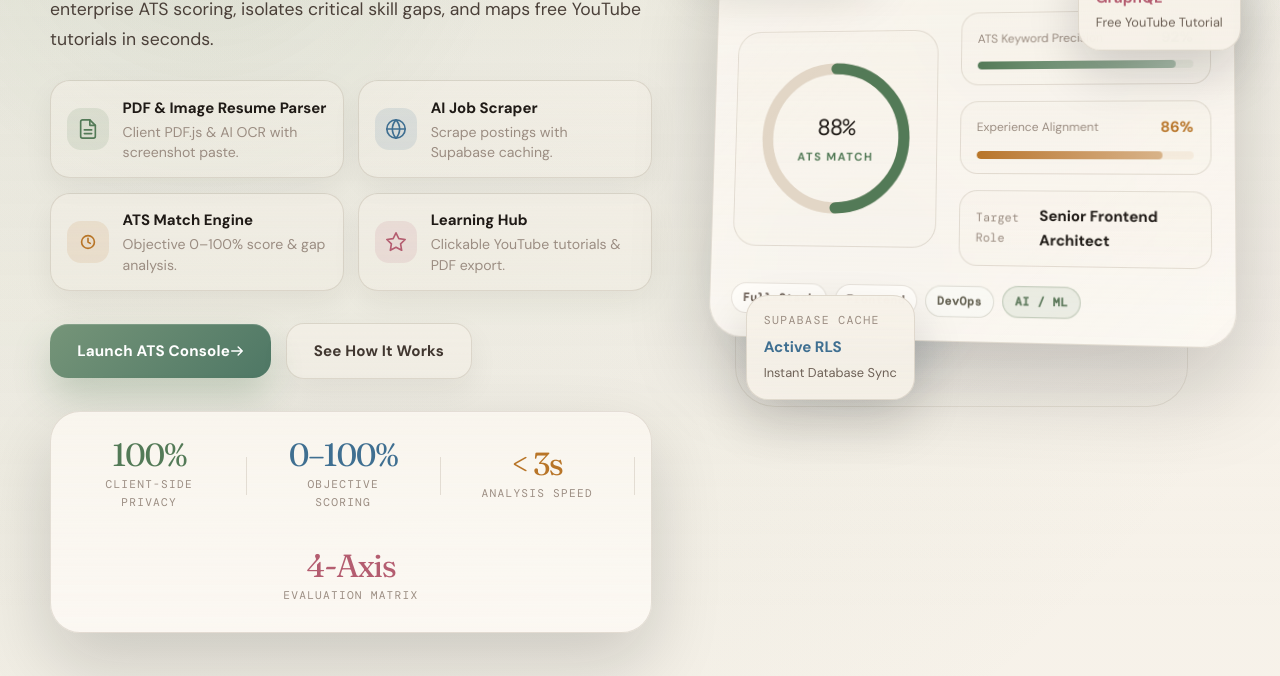
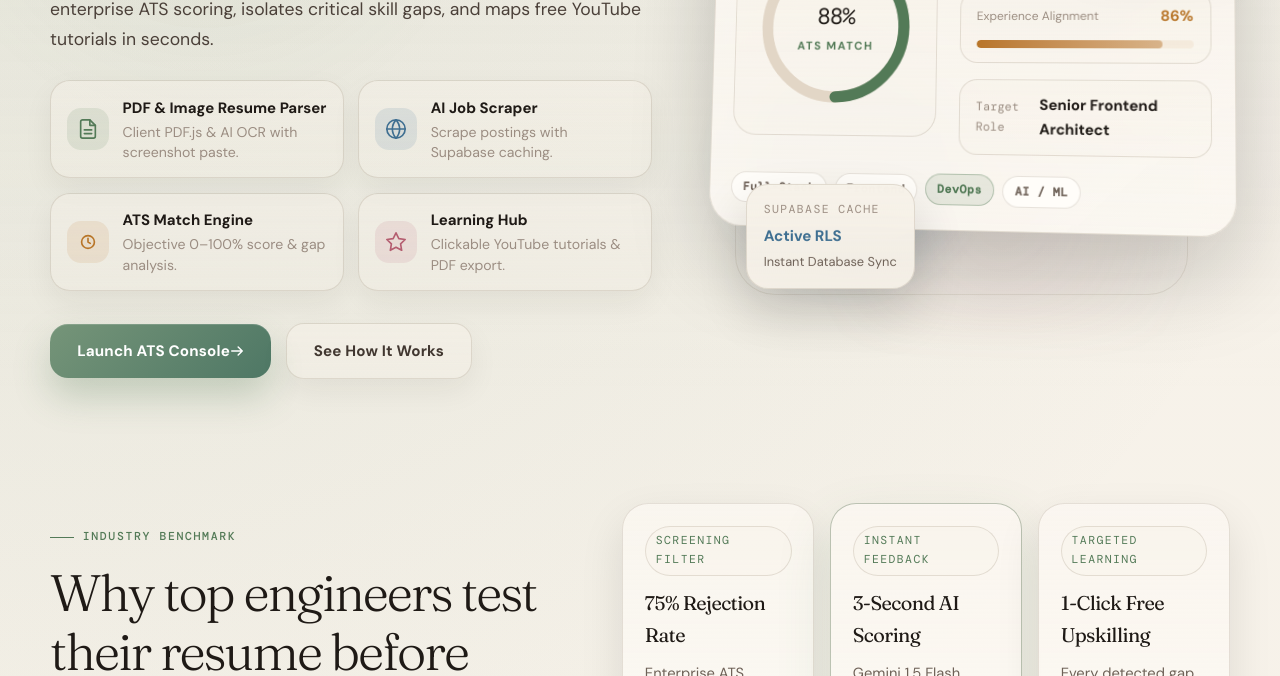
Before and after one commit to Theshy691/SkillSync, a website: page index.html in a window 1280 px wide. Shown: the part 462-1138 px from the top of the page. Drawn offline with nearby package versions, Linux system fonts and the light colour scheme.

Commit message:
refactor(landing): eliminate hero stats strip and fake counter controller

```diff
--- a/assets/js/landing-page.js
+++ b/assets/js/landing-page.js
@@ -85,63 +85,7 @@ function initReveal(revealObserverTargets) {
   revealObserverTargets.forEach((element) => revealObserver.observe(element));
 }
 
-// 4. Hero Counter Animations
-function animateCount(element, target, suffix = "", duration = 1800) {
-  if (!element) return;
-  let startTime = 0;
-
-  function step(timestamp) {
-    if (!startTime) startTime = timestamp;
-    const progress = Math.min((timestamp - startTime) / duration, 1);
-    const eased = 1 - Math.pow(1 - progress, 3);
-    element.textContent = `${Math.floor(eased * target).toLocaleString()}${suffix}`;
-    if (progress < 1) {
-      requestAnimationFrame(step);
-    }
-  }
-
-  requestAnimationFrame(step);
-}
-
-function initHeroStats(heroStats) {
-  if (!heroStats) return;
-  let statsActivated = false;
-
-  const heroObserver = new IntersectionObserver((entries) => {
-    entries.forEach((entry) => {
-      if (!entry.isIntersecting || statsActivated) return;
-      statsActivated = true;
-
-      // Smoothly animate the privacy metric to 100%
-      const scansEl = document.getElementById("counterScans");
-      if (scansEl) {
-        animateCount(scansEl, 100, "%", 1200);
-      }
-
-      // Ensure verified capability metrics are cleanly displayed
-      const kwEl = document.getElementById("counterKeywords");
-      if (kwEl && !kwEl.textContent.trim()) {
-        kwEl.textContent = "0–100%";
-      }
-
-      const gapsEl = document.getElementById("counterGaps");
-      if (gapsEl && !gapsEl.textContent.trim()) {
-        gapsEl.textContent = "< 3s";
-      }
-
-      const rateEl = document.getElementById("counterRate");
-      if (rateEl && !rateEl.textContent.trim()) {
-        rateEl.textContent = "4-Axis";
-      }
-
-      heroStats.classList.add("stats-revealed");
-    });
-  }, { threshold: 0.25 });
-
-  heroObserver.observe(heroStats);
-}
-
-// 5. Interactive Cycle Durations
+// 4. Interactive Cycle Durations
 function cycleDurations() {
   const durationGroups = document.querySelectorAll(".dur-pills");
   durationGroups.forEach((group) => {
@@ -218,26 +162,42 @@ function initAppPreview() {
   });
 }
 
-// 8. Initialize Landing Page Components
+// 6. Initialize Landing Page Components
 document.addEventListener("DOMContentLoaded", () => {
   const root = document.documentElement;
   const themeBtn = document.getElementById("themeBtn");
   const themeBtnLabel = document.getElementById("themeBtnLabel");
   const siteNav = document.getElementById("siteNav");
   const pageProgress = document.getElementById("pageProgress");
-  const heroStats = document.querySelector(".hero-stats");
   const revealObserverTargets = document.querySelectorAll(".reveal, .animate-on-view");
 
   initLandingTheme({ root, themeBtn, themeBtnLabel });
   initScrollUI({ siteNav, pageProgress });
   initReveal(revealObserverTargets);
-  initHeroStats(heroStats);
   initHeroSimulator();
   cycleDurations();
   initAppPreview();
 });
 
-// 9. Interactive Hero Simulator Controller
+// Helper for interactive simulation counters
+function animateCount(element, target, suffix = "", duration = 700) {
+  if (!element) return;
+  let startTime = 0;
+
+  function step(timestamp) {
+    if (!startTime) startTime = timestamp;
+    const progress = Math.min((timestamp - startTime) / duration, 1);
+    const eased = 1 - Math.pow(1 - progress, 3);
+    element.textContent = `${Math.floor(eased * target).toLocaleString()}${suffix}`;
+    if (progress < 1) {
+      requestAnimationFrame(step);
+    }
+  }
+
+  requestAnimationFrame(step);
+}
+
+// 7. Interactive Hero Simulator Controller
 function initHeroSimulator() {
   const pills = document.querySelectorAll(".hero-role-pill");
   const scoreVal = document.getElementById("heroScoreVal");
@@ -313,7 +273,6 @@ if (typeof module !== "undefined" && module.exports) {
     updateThemeButton,
     applyThemeGlobal,
     animateCount,
-    initHeroStats,
     initAppPreview
   };
 }
--- a/index.html
+++ b/index.html
@@ -6,12 +6,12 @@
   <title>SkillSync | AI Resume & Skill Matcher</title>
   <meta name="description" content="SkillSync is an AI-powered ATS resume matcher, skill gap analyzer, and job posting scraper powered by Google Gemini AI and Supabase.">
 
-  <!-- Google Fonts: DM Sans, DM Mono, Fraunces (Pixel-matched from FortiFocus) -->
+  <!-- Google Fonts: DM Sans, DM Mono, Fraunces (SkillSync Editorial Design) -->
   <link rel="preconnect" href="https://fonts.googleapis.com">
   <link rel="preconnect" href="https://fonts.gstatic.com" crossorigin>
   <link href="https://fonts.googleapis.com/css2?family=DM+Sans:wght@400;500;600;700&family=DM+Mono:wght@400;500&family=Fraunces:opsz,wght@9..144,300;9..144,400;9..144,600&display=swap" rel="stylesheet">
 
-  <!-- Landing Page Custom Stylesheet (Pixel-matched from FortiFocus) -->
+  <!-- Landing Page Custom Stylesheet (SkillSync Design System) -->
   <link rel="stylesheet" href="assets/css/landing-page.css">
 
   <style>
@@ -41,15 +41,6 @@
         text-align: center !important;
         justify-content: center !important;
       }
-      .hero-stats {
-        display: grid !important;
-        grid-template-columns: 1fr 1fr !important;
-        gap: 1rem !important;
-        padding: 1.25rem !important;
-      }
-      .stat-divider {
-        display: none !important;
-      }
       .theme-toggle-text {
         display: none !important;
       }
@@ -70,7 +61,7 @@
 <div class="page-progress" id="pageProgress"></div>
 
 <!-- ========================================================================
-     1. Sticky Navigation (FortiFocus Pixel-Matched)
+     1. Sticky Navigation
      ======================================================================== -->
 <nav class="site-nav" id="siteNav">
   <a class="nav-brand" href="#">Skill<em>Sync</em></a>
@@ -96,7 +87,7 @@
 <main>
 
   <!-- ========================================================================
-       2. Hero Section (Pixel-Matched to FortiFocus)
+       2. Hero Section
        ======================================================================== -->
   <section class="hero section-shell">
     <div class="container hero-grid">
@@ -175,29 +166,6 @@
             <svg width="14" height="14" viewBox="0 0 24 24" fill="none" stroke="currentColor" stroke-width="2.5"><path stroke-linecap="round" stroke-linejoin="round" d="M14 5l7 7m0 0l-7 7m7-7H3"/></svg>
           </a>
           <a href="#setup" class="btn-hero btn-hero-ghost">See How It Works</a>
-        </div>
-
-        <!-- Verified Architectural Capabilities -->
-        <div class="hero-stats">
-          <div class="hero-stat">
-            <div class="hero-stat-val sage" id="counterScans">100%</div>
-            <div class="hero-stat-label">Client-Side Privacy</div>
-          </div>
-          <div class="stat-divider"></div>
-          <div class="hero-stat">
-            <div class="hero-stat-val sky" id="counterKeywords">0–100%</div>
-            <div class="hero-stat-label">Objective Scoring</div>
-          </div>
-          <div class="stat-divider"></div>
-          <div class="hero-stat">
-            <div class="hero-stat-val amber" id="counterGaps">&lt; 3s</div>
-            <div class="hero-stat-label">Analysis Speed</div>
-          </div>
-          <div class="stat-divider"></div>
-          <div class="hero-stat">
-            <div class="hero-stat-val rose" id="counterRate">4-Axis</div>
-            <div class="hero-stat-label">Evaluation Matrix</div>
-          </div>
         </div>
       </div>
 
@@ -554,7 +522,7 @@
 </main>
 
 <!-- ========================================================================
-     8. Interactive Modal & Templates (FortiFocus Match)
+     8. Interactive Modal & Templates
      ======================================================================== -->
 <div class="preview-modal" id="appPreviewModal" hidden>
   <div class="preview-modal-backdrop" data-preview-close></div>
@@ -674,7 +642,7 @@
 </template>
 
 <!-- ========================================================================
-     9. Site Footer (FortiFocus Pixel-Matched)
+     9. Site Footer
      ======================================================================== -->
 <footer class="site-footer">
   <div class="container footer-grid">
```
